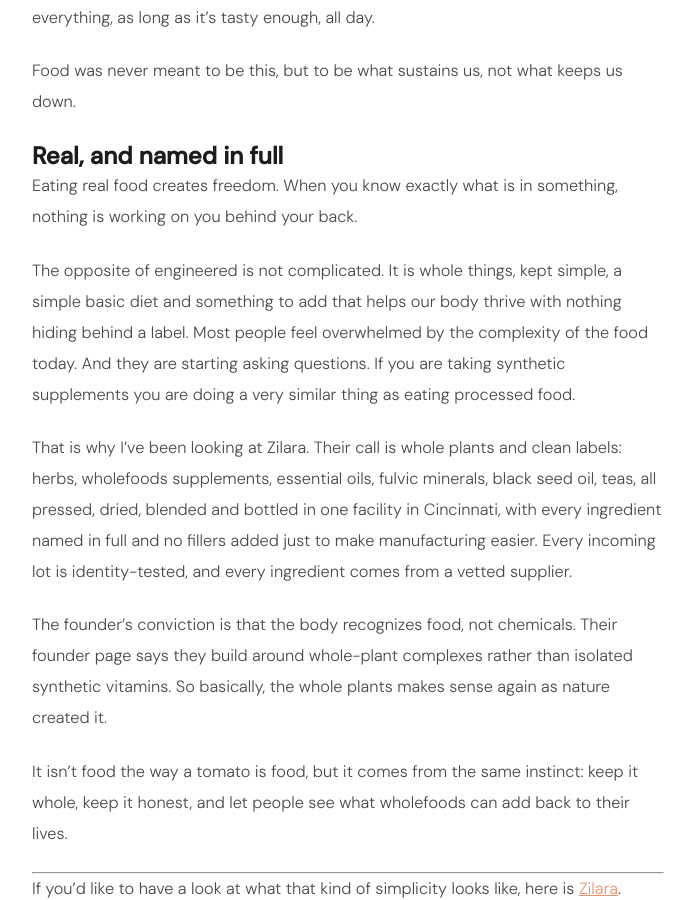
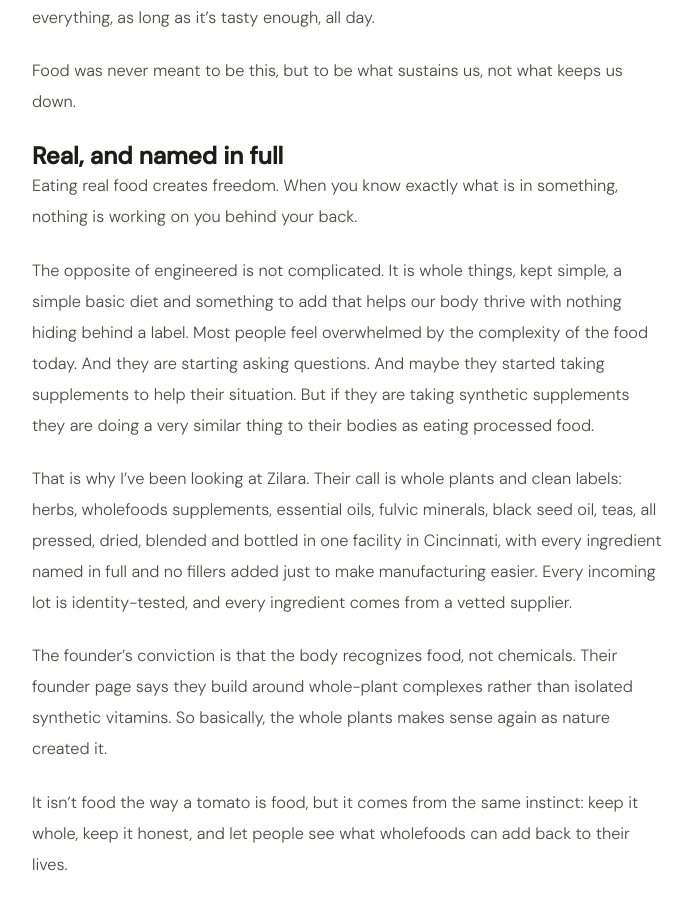
Before and after one commit to Blubell26/giuliapacciotti.com, a Jekyll site: the page built from _posts/2026-10-03-the-most-innocent.md, in a window 1280 px wide and 900 px high, scrolled down 2523 px. Shown: the whole window, without its empty margins (292-987 px from the left). Built offline with Jekyll 4.4.1, drawn with Linux system fonts in a browser that asks for light colours; comment, search, counter and statistics services are not loaded.

Commit message:
Update 2026-10-03-the-most-innocent.md

```diff
--- a/_posts/2026-10-03-the-most-innocent.md
+++ b/_posts/2026-10-03-the-most-innocent.md
@@ -53,7 +53,7 @@
 
 Eating real food creates freedom. When you know exactly what is in something, nothing is working on you behind your back.
 
-The opposite of engineered is not complicated. It is whole things, kept simple, a simple basic diet and something to add that helps our body thrive with nothing hiding behind a label. Most people feel overwhelmed by the complexity of the food today. And they are starting asking questions. If you are taking synthetic supplements you are doing a very similar thing as eating processed food.
+The opposite of engineered is not complicated. It is whole things, kept simple, a simple basic diet and something to add that helps our body thrive with nothing hiding behind a label. Most people feel overwhelmed by the complexity of the food today. And they are starting asking questions. And maybe they started taking supplements to help their situation. But if they are taking synthetic supplements they are doing a very similar thing to their bodies as eating processed food.
 
 That is why I've been looking at Zilara. Their call is whole plants and clean labels: herbs, wholefoods supplements, essential oils, fulvic minerals, black seed oil, teas, all pressed, dried, blended and bottled in one facility in Cincinnati, with every ingredient named in full and no fillers added just to make manufacturing easier. Every incoming lot is identity-tested, and every ingredient comes from a vetted supplier.
 
```
